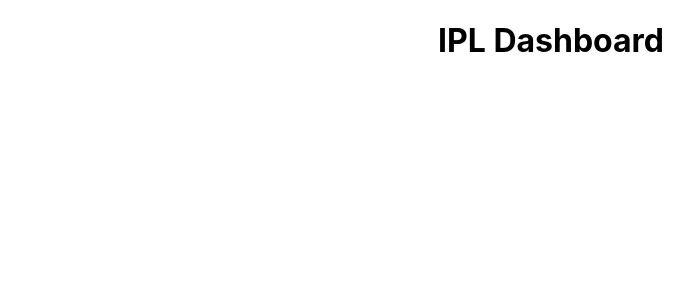
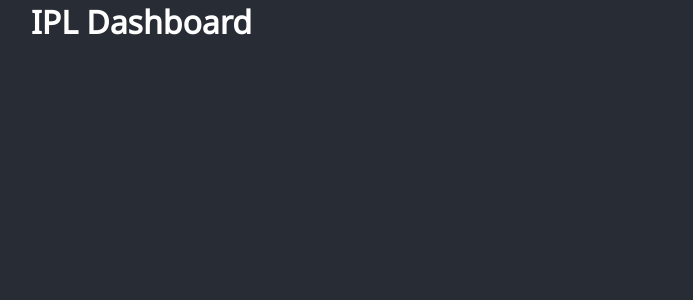
Before and after one commit to sailakshmy/iplJavaReact, a React (Create React App) app in the folder src/frontend/: page / in a window 1280 px wide. Shown: the top 300 px of the page, without its empty margins (89-782 px from the left). Built offline with nearby package versions, Linux system fonts and the light colour scheme.

Commit message:
Commit-17:- Added the node-sass package as a dependency, modified the index.css to enable a customised  look and feel for the application, Modified App.css to App.scss, Added a stylesheet for Team Page, Added the rulesets for teampage.

```diff
--- a/src/frontend/package.json
+++ b/src/frontend/package.json
@@ -35,5 +35,8 @@
       "last 1 firefox version",
       "last 1 safari version"
     ]
+  },
+  "devDependencies": {
+    "node-sass": "^7.0.1"
   }
 }
--- a/src/frontend/src/App.css
+++ /dev/null
@@ -1,3 +0,0 @@
-.App {
-  text-align: center;
-}
--- a/src/frontend/src/App.js
+++ b/src/frontend/src/App.js
@@ -1,4 +1,4 @@
-import './App.css';
+import './App.scss';
 import {BrowserRouter as Router, Routes, Route} from 'react-router-dom';
 import TeamPage from './Pages/TeamPage';
 import MatchPage from './Pages/MatchPage';
--- /dev/null
+++ b/src/frontend/src/App.scss
@@ -0,0 +1,4 @@
+.App {
+  padding: 20;
+  text-align: left;
+}
--- a/src/frontend/src/Pages/TeamPage.jsx
+++ b/src/frontend/src/Pages/TeamPage.jsx
@@ -1,7 +1,8 @@
 import React, { useEffect, useState } from 'react';
-import { useParams } from 'react-router-dom';
+import { useParams, Link } from 'react-router-dom';
 import LatestMatchCard from '../Components/LatestMatchCard';
 import MatchCard from '../Components/MatchCard';
+import './TeamPage.scss';
 
 function TeamPage() {
 
@@ -13,30 +14,45 @@ function TeamPage() {
         totalMatches: 0,
     });
     const [error, setError] = useState(false);
-    const {teamName} = useParams();
-    useEffect(()=>{
-        const fetchMatches = async () =>{
+    const { teamName } = useParams();
+    useEffect(() => {
+        const fetchMatches = async () => {
             const response = await fetch(`http://localhost:8080/team/${teamName}`);
             const data = await response.json();
             console.log(data);
-            if(data.status === 500) {
+            if (data.status === 500) {
                 setError(true);
             }
             else setTeam(data);
         };
         fetchMatches();
-    },[teamName]);
+    }, [teamName]);
 
-    if(error)
+    if (error)
         return <h1> Team not found!</h1>
     return (
         <div className='teamPage'>
-            <h2>{team.teamName}</h2>
-            {team.matches.map((match, index)=>{
-                if(index === 0)
-                    return <LatestMatchCard key={match.id} match={match} teamName={team.teamName}/>;
-                else return <MatchCard key={match.id} match={match} teamName={team.teamName}/>;
+            <div className='teamNameSection'>
+                <h2>{team.teamName}</h2>
+            </div>
+            <div className='winLossSection'>Wins/Losses</div>
+            {team.matches.map((match, index) => {
+                if (index === 0)
+                    return (
+                        <div className='latestMatchSection' key={match.id}>
+                            <h3>Latest Matches</h3>
+                            <LatestMatchCard match={match} teamName={team.teamName} />
+                        </div>
+                    )
+                else return (
+                    <div className='matchCardSection' key={match.id}>
+                        <MatchCard match={match} teamName={team.teamName} />
+                    </div>
+                );
             })}
+            <div className="moreMatchesSection">
+                <Link to="#">More</Link>
+            </div>
         </div>
     )
 }
--- /dev/null
+++ b/src/frontend/src/Pages/TeamPage.scss
@@ -0,0 +1,27 @@
+.teamPage {
+    display: grid;
+    grid-template-columns: 1fr 1fr 1fr 1fr;
+    grid-template-rows: 1fr 1fr 1fr;
+    column-gap: 10px;
+    row-gap: 10px;
+
+    .teamNameSection {
+        grid-column: span 3;
+        justify-self: start;
+        align-self: end;
+        font-size: 2rem;
+    }
+
+    .winLossSection {
+        grid-column: span 1;
+        justify-self: center;
+    }
+
+    .latestMatchSection {
+        grid-column: span 4;
+    }
+
+    .matchCardSection {
+        grid-column: span 1;
+    }
+}
--- a/src/frontend/src/index.css
+++ b/src/frontend/src/index.css
@@ -1,13 +1,20 @@
+@import url('https://fonts.googleapis.com/css2?family=Noto+Sans:wght@300;400&display=swap');
+
+* {
+  box-sizing: border-box;
+  padding: 0;
+  margin: 0;
+}
+
 body {
-  margin: 0;
-  font-family: -apple-system, BlinkMacSystemFont, 'Segoe UI', 'Roboto', 'Oxygen',
-    'Ubuntu', 'Cantarell', 'Fira Sans', 'Droid Sans', 'Helvetica Neue',
-    sans-serif;
+  font-family: 'Noto Sans', sans-serif;
   -webkit-font-smoothing: antialiased;
   -moz-osx-font-smoothing: grayscale;
+  background-color: hsl(220, 13%, 18%);
+  color: white;
+  max-width: 65rem;
+  margin: 0 auto;
 }
-
-code {
-  font-family: source-code-pro, Menlo, Monaco, Consolas, 'Courier New',
-    monospace;
+a {
+  color:lightgrey;
 }
```
Also changed, not shown: 1 other file (tests, documents, lock files or other folders).
